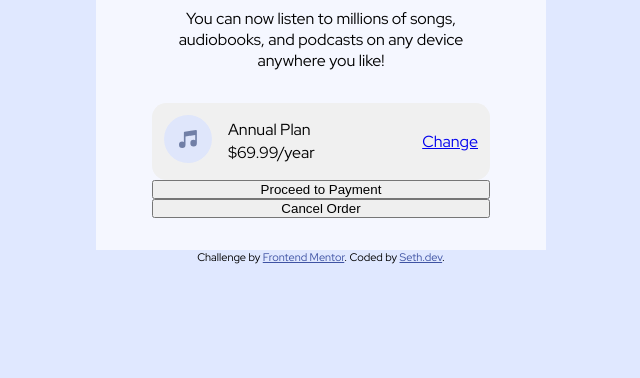
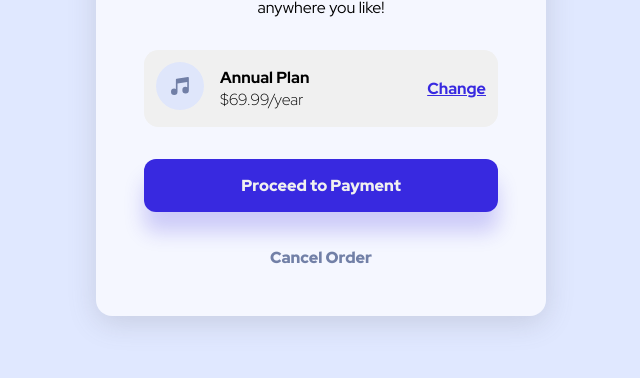
Before and after one commit to pisethchhith/order-summary-component, a plain HTML site: page index.html in a window 1280 px wide. Shown: the part 422-800 px from the top of the page, without its empty margins (319-959 px from the left). Drawn offline with Linux system fonts and the light colour scheme.

Commit message:
Finished customize template

```diff
--- a/style.css
+++ b/style.css
@@ -7,6 +7,8 @@
     --plan-background: #F0F0F0;
     --close-btn: hsl(224, 23%, 55%);
     --header: hsl(223, 47%, 23%);
+    --proceed-focus: hsl(244, 83%, 68%);
+    --cancel-focus: hsl(223, 47%, 23%);
 }
 
 /*  =========== default =========== */
@@ -30,11 +32,21 @@ body {
 }
 .order{
     background-color: var(--hero);
+    box-shadow: rgba(100, 100, 111, 0.2) 0px 7px 29px 0px;
+    border-radius: 1em;
+    width: 100%;
+    max-width: 450px;
 }
+
+.order img {
+    object-fit: contain;
+    border-radius: 1em 1em 0 0;
+    width: 100%;
+}
+
 .hero-header, .hero-info {
     text-align: center;
 }
-
 
 .hero-header {
     color: var(--header);
@@ -45,6 +57,7 @@ body {
 
 .hero-info {
     margin: 0 0 2em 0;
+    font-size: 1rem;
 }
 
 .preview-items {
@@ -54,6 +67,7 @@ body {
     align-items: center;
     border-radius: 0.9em;
     padding: 0.75em;
+    margin: 2em 0;
 }
 
 .preview-wrapper {
@@ -62,11 +76,44 @@ body {
     justify-content: center;
     align-items: center;
     gap: 1em;
+
 }
-
 .feature-btn {
     display: flex;
     flex-direction: column;
+    gap: 1.2em;
+}
+
+.proceed-btn, .cancel-btn {
+    padding: 1em 0;
+    border-radius: 0.75em;
+    border: none;
+    font-size: 1rem;
+    font-weight: 900;
+    cursor: pointer;
+    font-family: "Red Hat Display", sans-serif;
+}
+
+.proceed-btn {
+    background-color: var(--open-btn);
+    color: var(--plan-background);
+    box-shadow: rgba(56, 41, 224, 0.21) 0px 20px 20px;
+    transition: background-color 250ms;
+}
+
+.cancel-btn {
+    background-color: transparent;
+    color: var(--close-btn);
+    transition: color 250ms;
+}
+
+
+.proceed-btn:hover{
+    background-color: var(--proceed-focus);
+}
+
+.cancel-btn:hover{
+    color: var(--cancel-focus);
 }
 
 .preview-info {
@@ -76,18 +123,50 @@ body {
     justify-content: center;
 }
 
-.wrapper {
-    padding: 2em 3.5em;
+.preview-info p {
+    font-weight: 800;
 }
 
+.price-tags {
+    font-weight: 300;
+}
 
+.wrapper {
+    padding: 2em 3em;
+}
 
+.preview-items a {
+    text-decoration: line;
+    transition: 250ms ease-in-out;
+    color: var(--open-btn);
+    font-weight: 800;
+}
 
+.preview-items a:hover {
+    text-decoration: none;
+    color: var(--open-btn);
+}
+
+@media screen and (max-width: 768px){
+    body{
+        background-image: url(./images/pattern-background-mobile.svg);
+        background-repeat: no-repeat;
+    }
+    .order {
+        width: 100%;
+        max-width: 345px;
+    }
+
+    .wrapper {
+        padding: 2em 1.8em;
+    }
+}
 
 /* ============ Footer =========== */
 .attribution {
     font-size: 0.6875rem;
     text-align: center;
+    display: none;
 }
 
 .attribution a {
```
